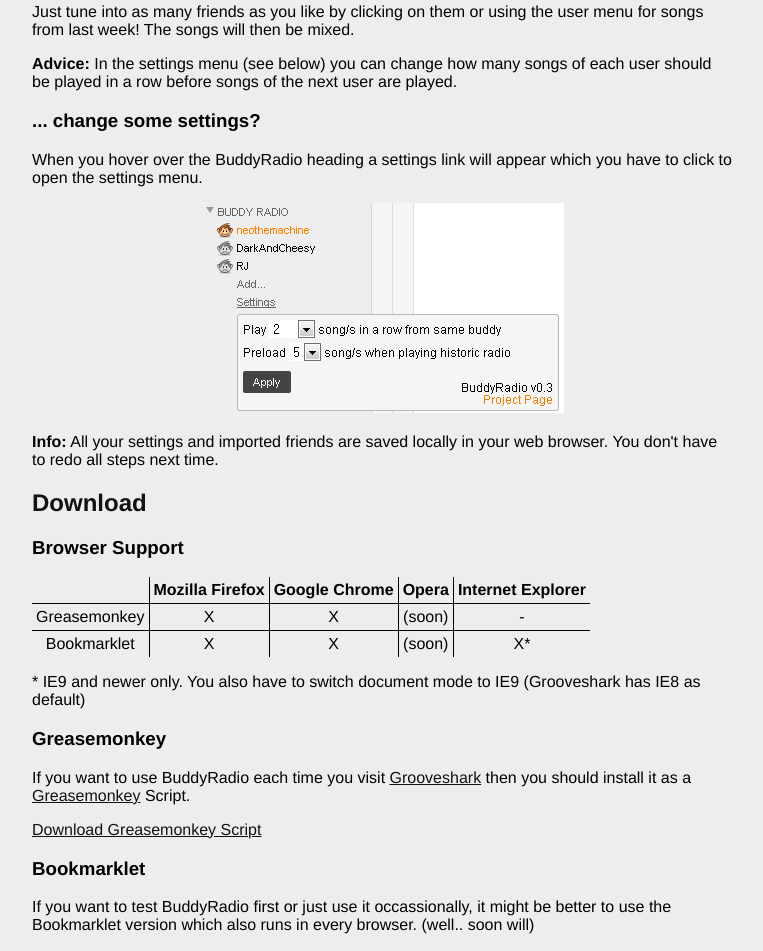
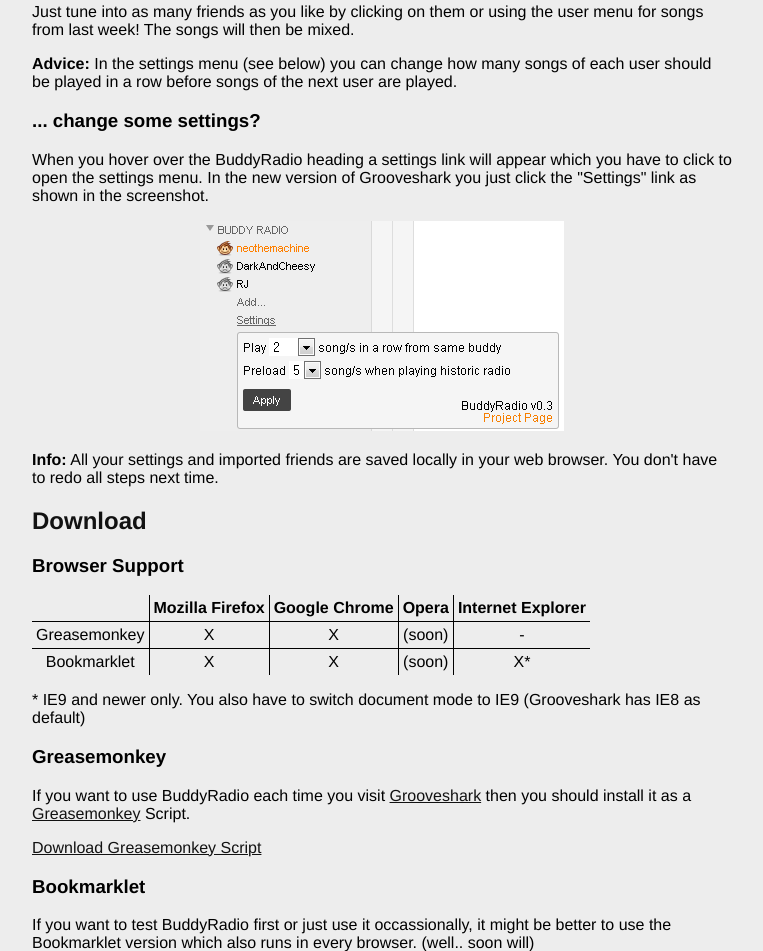
Before and after one commit to letmaik/buddyradio, a plain HTML site: page index.html in a window 1280 px wide. Shown: the part 1723-2674 px from the top of the page, without its empty margins (258-1021 px from the left). Drawn offline with Linux system fonts and the light colour scheme.

Commit message:
forgot something..

```diff
--- a/index.html
+++ b/index.html
@@ -130,7 +130,8 @@
 	<h3>... change some settings?</h3>
 	<p>
 		When you hover over the BuddyRadio heading a settings link will appear which you have to click to
-		open the settings menu.
+		open the settings menu. In the new version of Grooveshark you just click the "Settings" link as shown
+		in the screenshot.
 	</p>
 	<div style="text-align:center">
 		<img src="screenshot_settings_menu.png" alt="Screenshot showing settings menu" />
```
